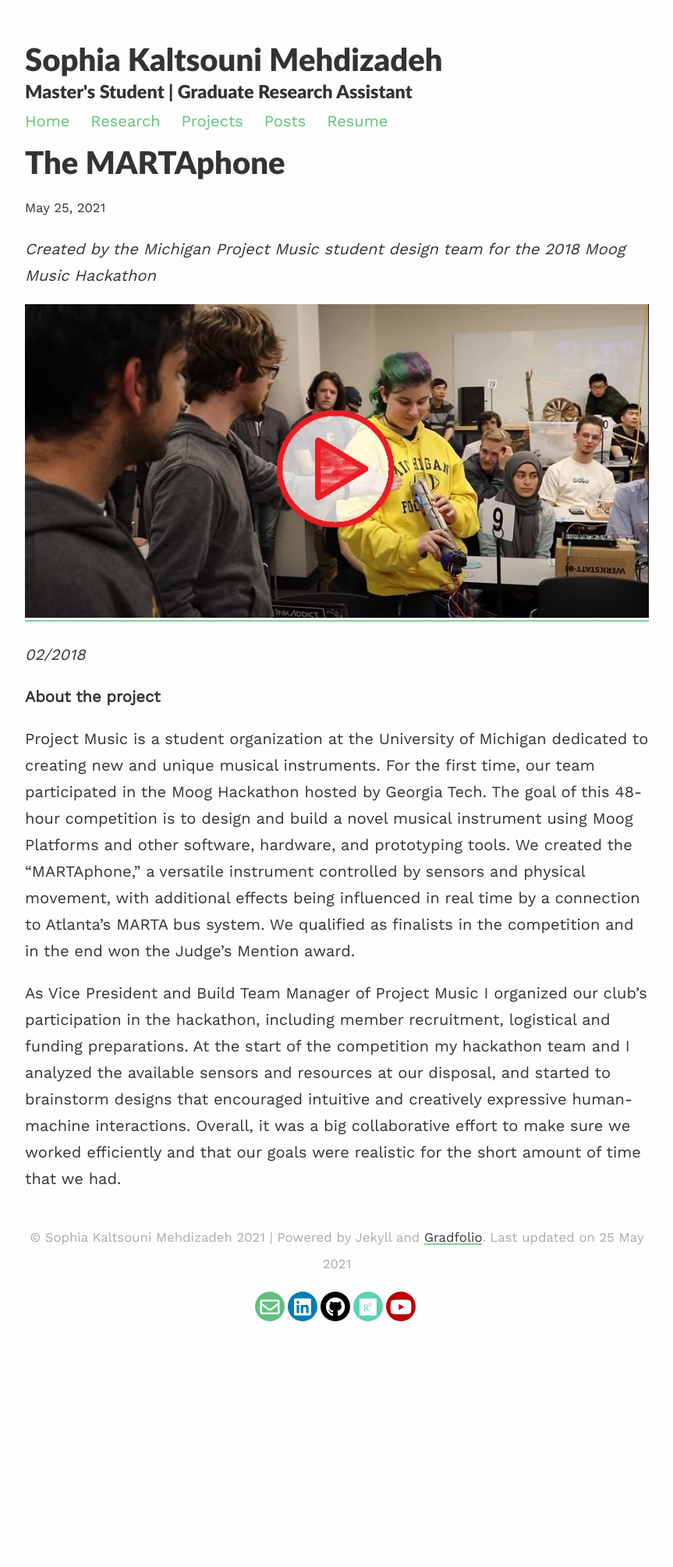
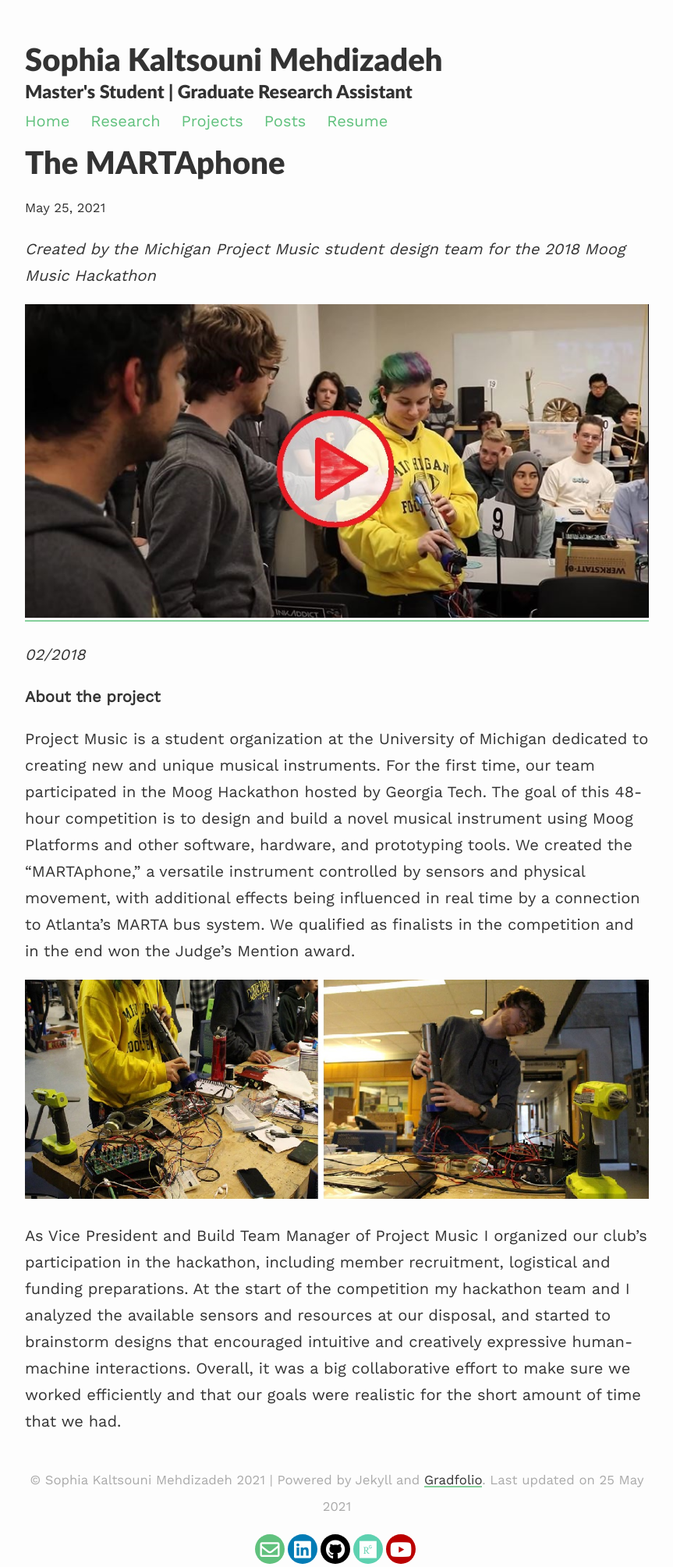
Before and after one commit to smehdizadeh/smehdizadeh.github.io, a Jekyll site: the page built from _projects/6_project.md, in a window 1280 px wide. Shown: the whole page at 78% size, without its empty margins (208-1071 px from the left). Built offline with Jekyll 4.4.1, drawn with Linux system fonts in a browser that asks for light colours; nearby versions of some CDN libraries; before the commit the page ends 1698 px from its top, so only the background shows below that.

Commit message:
Update 6_project.md

```diff
--- a/_projects/6_project.md
+++ b/_projects/6_project.md
@@ -14,4 +14,6 @@
 
 Project Music is a student organization at the University of Michigan dedicated to creating new and unique musical instruments. For the first time, our team participated in the Moog Hackathon hosted by Georgia Tech. The goal of this 48-hour competition is to design and build a novel musical instrument using Moog Platforms and other software, hardware, and prototyping tools. We created the "MARTAphone," a versatile instrument controlled by sensors and physical movement, with additional effects being influenced in real time by a connection to Atlanta's MARTA bus system. We qualified as finalists in the competition and in the end won the Judge's Mention award.
 
+![progress](/assets/images/martaphone1.jpg)
+
 As Vice President and Build Team Manager of Project Music I organized our club's participation in the hackathon, including member recruitment, logistical and funding preparations. At the start of the competition my hackathon team and I analyzed the available sensors and resources at our disposal, and started to brainstorm designs that encouraged intuitive and creatively expressive human-machine interactions. Overall, it was a big collaborative effort to make sure we worked efficiently and that our goals were realistic for the short amount of time that we had.
```
